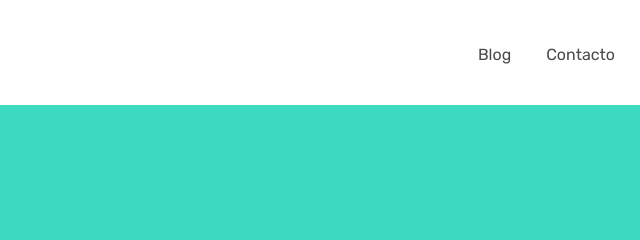
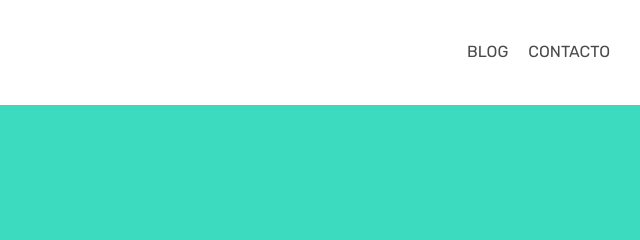
Before and after one commit to MargaritaBerjon/modulo-1-evaluacion-intermedia-MargaritaBerjon, a plain HTML site: page index.html in a window 1280 px wide. Shown: the top 240 px of the page, 640-1280 px from the left. Drawn offline with Linux system fonts and the light colour scheme.

Commit message:
Updated styles. Final version

```diff
--- a/index.html
+++ b/index.html
@@ -19,8 +19,10 @@
       </div>
       <nav>
         <ul class="main-bar">
-          <li><a href="#">Blog</a></li>
-          <li><a href="#">Contacto</a></li>
+          <li><a href="https://medium.com/adalab" target="_blank">Blog</a></li>
+          <li>
+            <a href="https://adalab.es/contacto/" target="_blank">Contacto</a>
+          </li>
         </ul>
       </nav>
     </header>
--- a/styles/main.css
+++ b/styles/main.css
@@ -23,8 +23,6 @@
     flex-direction: row;
     justify-content: space-between;
     align-items: center;
-    /* padding-left: 20px;
-    padding-right: 20px; */
   }
 }
 
@@ -44,30 +42,24 @@
   display: flex;
   justify-content: space-between;
   padding: 0px;
-  margin-bottom: 10px;
-  margin-top: 13px;
+  margin-bottom: 13px;
+  margin-top: 10px;
 }
 
 .main-bar li a {
-  margin-right: 15px;
   text-decoration: none;
-  padding: 20px;
+  padding: 10px;
   color: #4a4a4a;
   font-size: 16px;
+  text-transform: uppercase;
 }
 
 @media (min-width: 768px) {
   .main-bar {
-    margin-left: 20px;
-  }
-  .main-bar li a {
-    padding: 10px;
+    margin-right: 20px;
   }
 }
-
-.main-bar li:last-child {
-  margin-right: 0;
-}
+/* Main */
 
 .main-container {
   display: flex;
```
